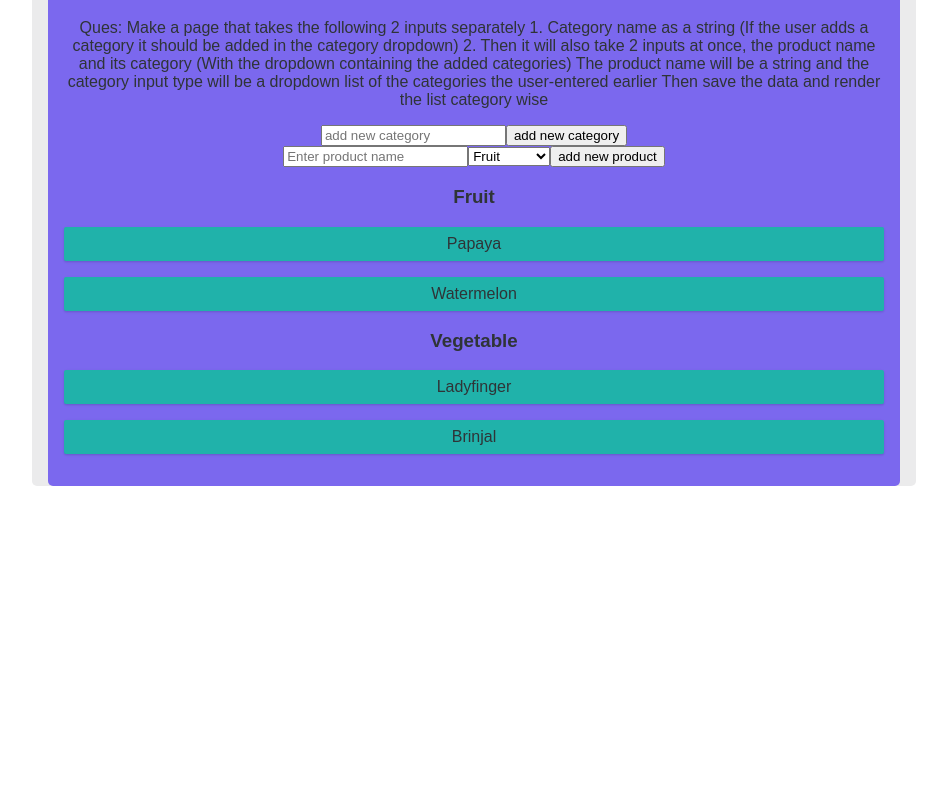
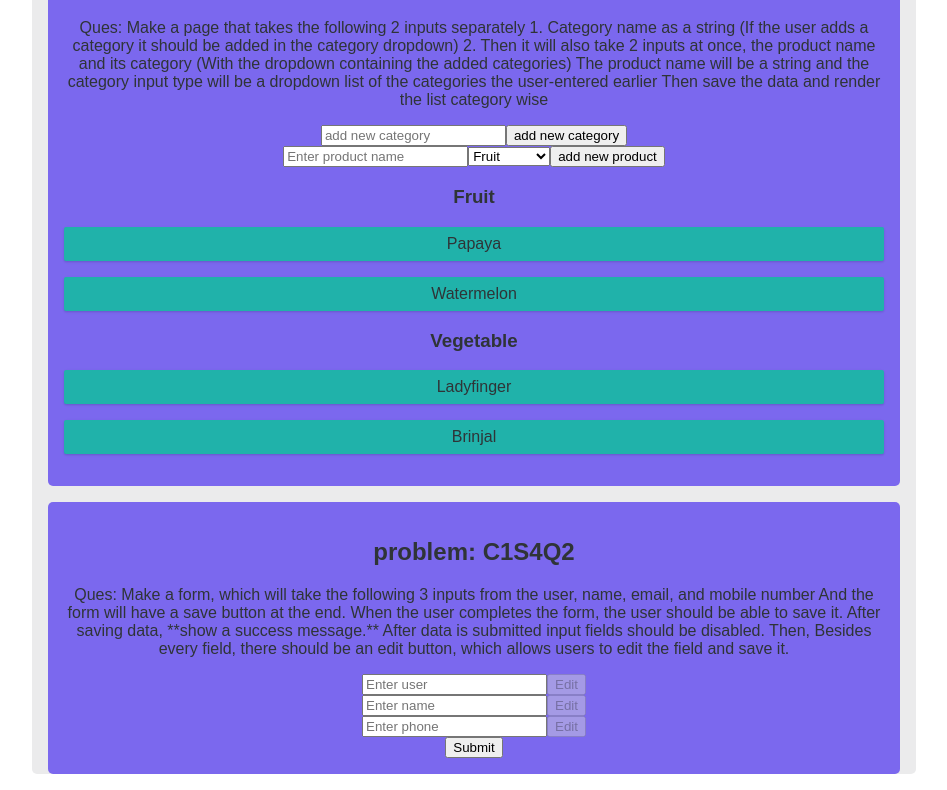
Before and after one commit to SK02K1/np3-solutions, a React (Create React App) app: page /cycles/1 in a window 1280 px wide. Shown: the part 3810-4600 px from the top of the page, without its empty margins (166-1113 px from the left). Before the commit the page ends 4312 px from the top, so only its background shows below. Built offline with nearby package versions, Linux system fonts and the light colour scheme.

Commit message:
feat: add problem C1S4Q2 solution

```diff
--- a/src/data/cycles.js
+++ b/src/data/cycles.js
@@ -1,7 +1,7 @@
 import { C1S1Q1, C1S1Q2, C1S1QS } from "../solutions/cycle-1/set-1";
 import { C1S2Q1, C1S2Q2, C1S2QS } from "../solutions/cycle-1/set-2";
 import { C1S3Q1, C1S3Q2, C1S3QS } from "../solutions/cycle-1/set-3";
-import { C1S4Q1 } from "../solutions/cycle-1/set-4";
+import { C1S4Q1, C1S4Q2 } from "../solutions/cycle-1/set-4";
 
 export const cycles = [
   {
@@ -17,7 +17,8 @@ export const cycles = [
       <C1S3Q1 />,
       <C1S3Q2 />,
       <C1S3QS />,
-      <C1S4Q1 />
+      <C1S4Q1 />,
+      <C1S4Q2 />
     ]
   }
 ];
--- /dev/null
+++ b/src/solutions/cycle-1/set-4/QuesTwo.jsx
@@ -0,0 +1,105 @@
+import { useState } from "react";
+
+const initialFormData = {
+  user: "",
+  name: "",
+  phone: ""
+};
+
+const fields = [
+  {
+    id: 1,
+    name: "user",
+    type: "text",
+    isEditModeActive: true
+  },
+  {
+    id: 2,
+    name: "name",
+    type: "text",
+    isEditModeActive: true
+  },
+  {
+    id: 3,
+    name: "phone",
+    type: "tel",
+    isEditModeActive: true
+  }
+];
+
+export const QuesTwo = () => {
+  const [formData, setFormData] = useState(initialFormData);
+  const [formFileds, setFormFileds] = useState(fields);
+  const [isFormSubmitted, setIsFormSubmitted] = useState(false);
+  const { user, name, phone } = formData;
+
+  const inputChangeHandler = (e) => {
+    setFormData((prevFormData) => ({
+      ...prevFormData,
+      [e.target.name]: e.target.value
+    }));
+  };
+
+  const submitHandler = (e) => {
+    e.preventDefault();
+    setIsFormSubmitted(true);
+    setFormFileds((prevFormFields) =>
+      prevFormFields.map((fieldData) => ({
+        ...fieldData,
+        isEditModeActive: false
+      }))
+    );
+  };
+
+  const editBtnHandler = (fieldID) => {
+    setFormFileds((prevFormFields) =>
+      formFileds.map((fieldData) =>
+        fieldData.id === fieldID
+          ? { ...fieldData, isEditModeActive: true }
+          : fieldData
+      )
+    );
+  };
+
+  return (
+    <div className="solution">
+      <h2>problem: C1S4Q2</h2>
+      <p>
+        Ques: Make a form, which will take the following 3 inputs from the user,
+        name, email, and mobile number And the form will have a save button at
+        the end. When the user completes the form, the user should be able to
+        save it. After saving data, **show a success message.** After data is
+        submitted input fields should be disabled. Then, Besides every field,
+        there should be an edit button, which allows users to edit the field and
+        save it.
+      </p>
+      <form onSubmit={submitHandler}>
+        {formFileds.map((fieldData) => {
+          const { id, name, type, isEditModeActive } = fieldData;
+          return (
+            <div key={id}>
+              <input
+                onChange={inputChangeHandler}
+                type={type}
+                name={name}
+                id={name}
+                placeholder={`Enter ${name}`}
+                disabled={!isEditModeActive}
+                required
+              />
+              <button
+                onClick={() => editBtnHandler(id)}
+                type="button"
+                disabled={!isFormSubmitted}
+              >
+                Edit
+              </button>
+            </div>
+          );
+        })}
+        <button>Submit</button>
+      </form>
+      {isFormSubmitted && <h3>Data Saved</h3>}
+    </div>
+  );
+};
--- a/src/solutions/cycle-1/set-4/index.js
+++ b/src/solutions/cycle-1/set-4/index.js
@@ -1 +1,2 @@
 export { QuesOne as C1S4Q1 } from "./QuesOne";
+export { QuesTwo as C1S4Q2 } from "./QuesTwo";
```
